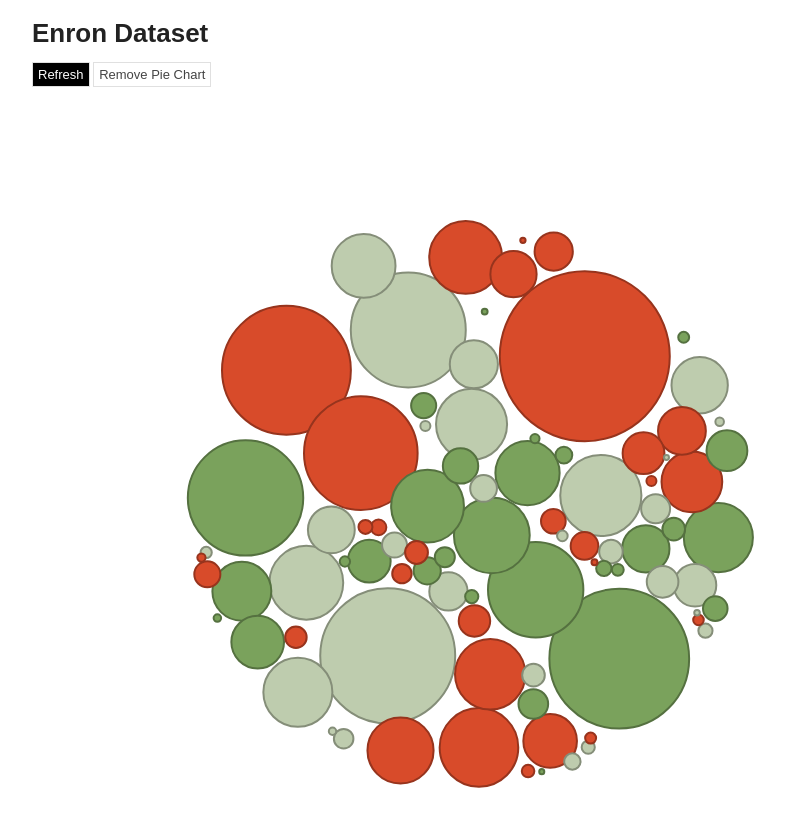
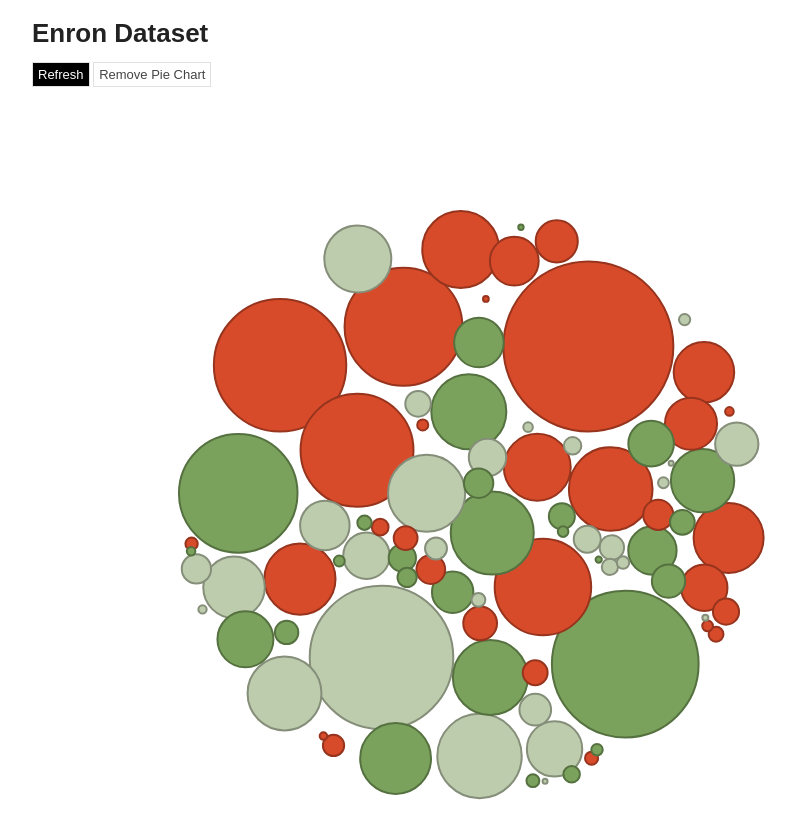
Before and after one commit to peter-thompson/peter-thompson.github.io, a plain HTML site: page index.html in a window 1280 px wide. Shown: the whole page, without its empty margins (158-954 px from the left). Drawn offline with Linux system fonts and the light colour scheme; no server answers.

Commit message:
Final Data

```diff
--- a/src/bubble_chart.js
+++ b/src/bubble_chart.js
@@ -627,8 +627,8 @@ function addCommas(nStr) {
 }
 
 // Load the data.
-d3.csv('data/bubbles_data_a.csv', display);
-d3.json('data/topic_words_a.jsn', load_topics);
+d3.csv('data/bubbles_data.csv', display);
+d3.json('data/topic_words.jsn', load_topics);
 
 // setup the buttons.
 setupButtons();
```
Also changed, not shown: index.html (+0 -5 lines).
